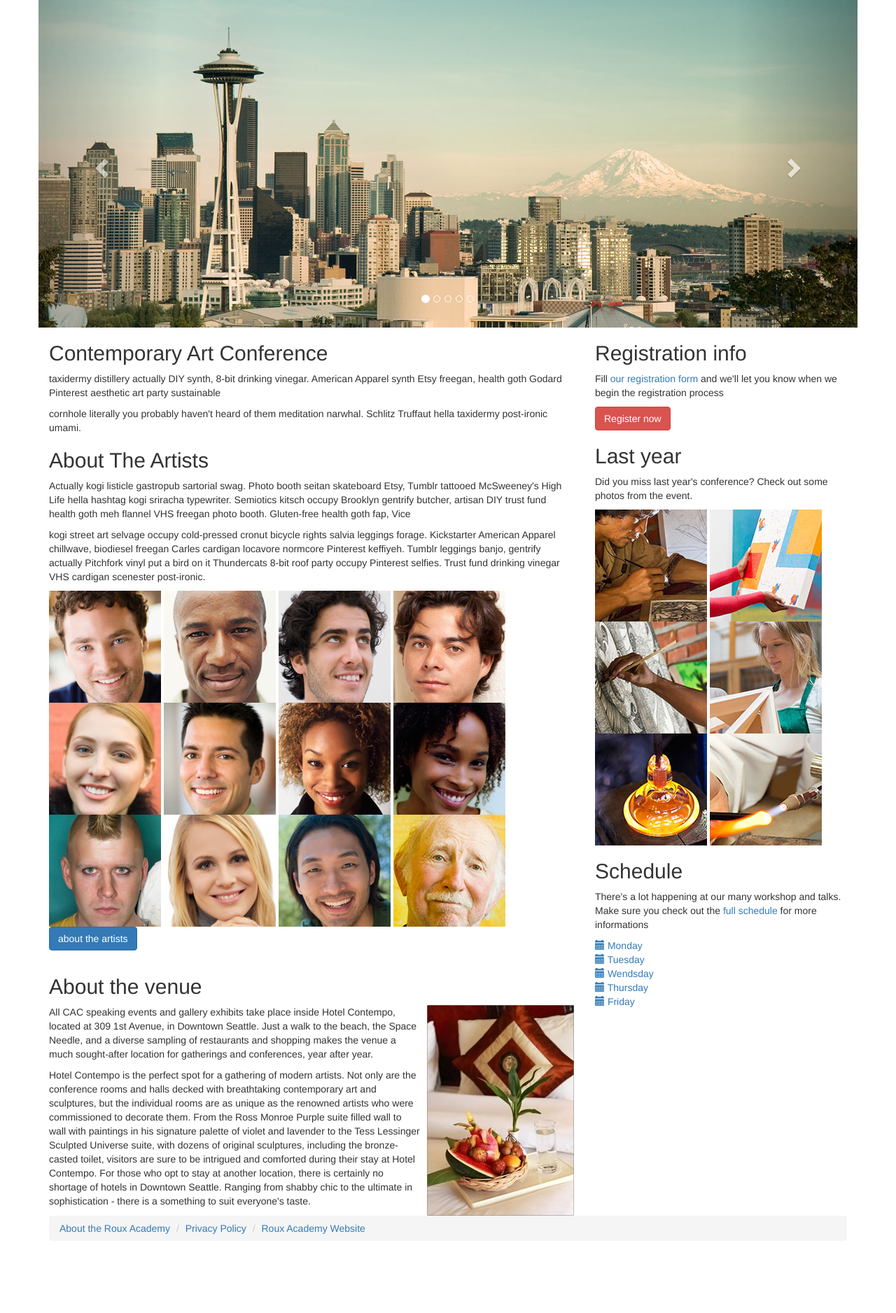
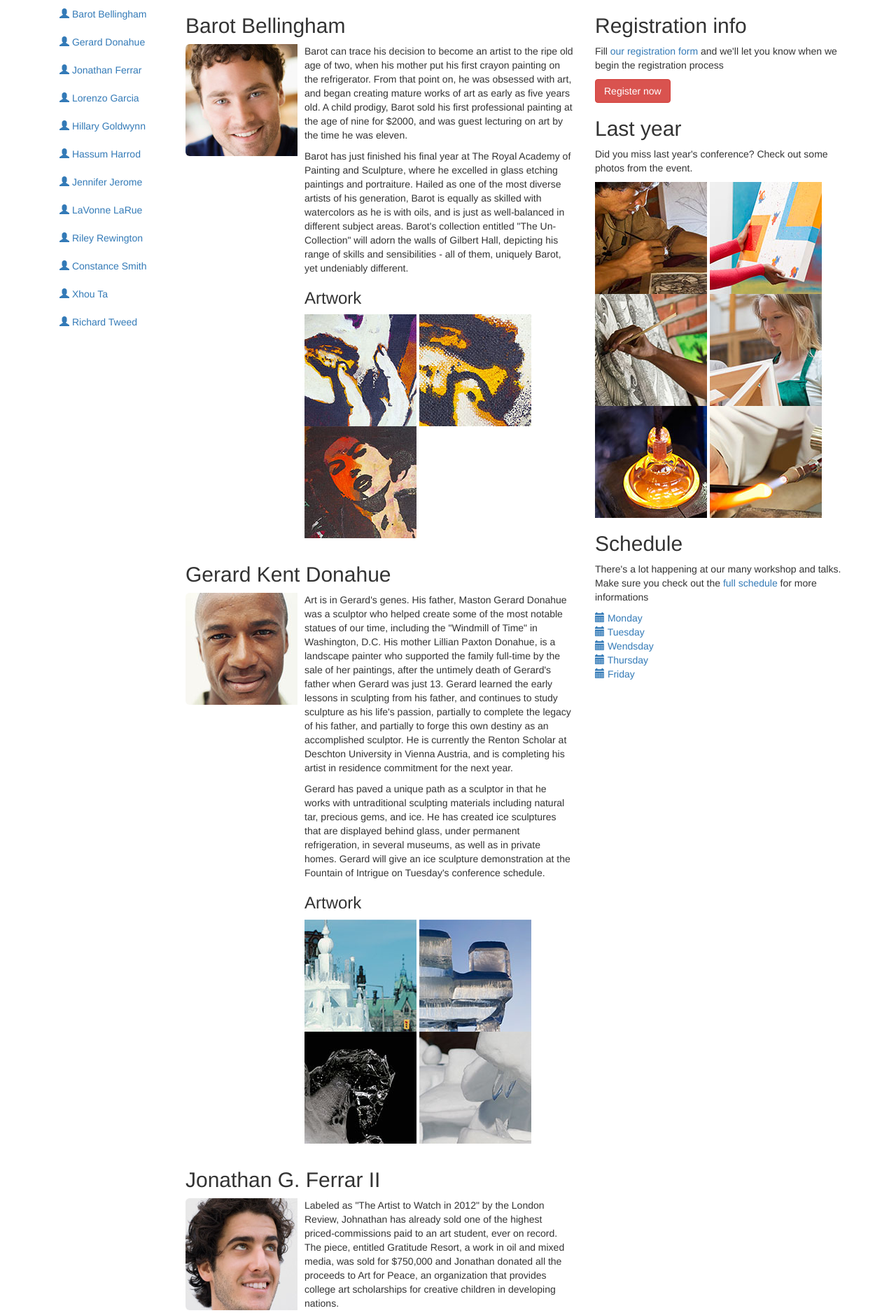
Before and after one commit to NemanjaMandic/RouxAcademy, a PHP site: page /artists.php in a window 1280 px wide. Shown: the part 185-2061 px from the top of the page at 70% size. Before the commit the page ends 1948 px from the top, so only its background shows below. Run offline with PHP 8.4, Linux system fonts and the light colour scheme; some libraries are stand-ins or nearby versions.

Commit message:
adding scrollspy

```diff
--- a/artists.php
+++ b/artists.php
@@ -17,25 +17,25 @@
       <script src="https://oss.maxcdn.com/respond/1.4.2/respond.min.js"></script>
     <![endif]-->
   </head>
-  <body id="artists">
+  <body id="artists" data-spy="scroll" data-target=".scrollspy">
 
    <section class="container">
      <div class="content row">
 
       <?php include 'includes/header.php'; ?>
-      <?php include 'includes/snipet-carousel.php'; ?>
+
 
        <section class="main col col-lg-8">
 
-            <?php include 'includes/article-intro.php'; ?>
-            <?php include 'includes/article-abouttheartists.php'; ?>
-            <?php include 'includes/article-aboutevenue.php'; ?>
+            <?php include 'includes/article-artistlist.php'; ?>
+
 
        </section><!--END main col col-lg-8-->
        <section class="sidebar col col-lg-4">
 
            <?php include 'includes/aside-register.php'; ?>
            <?php include 'includes/aside-lastyear.php'; ?>
+
            <?php include 'includes/aside-accordion.php'; ?>
 
        </section><!--END sidebar col col-lg-4-->
--- /dev/null
+++ b/includes/article-artistlist.php
@@ -0,0 +1,36 @@
+<section class="artistlist">
+	<div id="artistindex" class="row">
+
+		<section class="scrollspy clearfix col-lg-3 hidden-sm">
+			<ul class="nav nav-list affix">
+				<li><a href="#Barot_Bellingham"><span class="glyphicon glyphicon-user"></span> Barot Bellingham</a></li>
+				<li><a href="#Gerard_Donahue"><span class="glyphicon glyphicon-user"></span> Gerard Donahue</a></li>
+				<li><a href="#Jonathan_Ferrar"><span class="glyphicon glyphicon-user"></span> Jonathan Ferrar</a></li>
+				<li><a href="#Lorenzo_Garcia"><span class="glyphicon glyphicon-user"></span> Lorenzo Garcia</a></li>
+				<li><a href="#Hillary_Goldwynn"><span class="glyphicon glyphicon-user"></span> Hillary Goldwynn</a></li>
+				<li><a href="#Hassum_Harrod"><span class="glyphicon glyphicon-user"></span> Hassum Harrod</a></li>
+				<li><a href="#Jennifer_Jerome"><span class="glyphicon glyphicon-user"></span> Jennifer Jerome</a></li>
+				<li><a href="#LaVonne_LaRue"><span class="glyphicon glyphicon-user"></span> LaVonne LaRue</a></li>
+				<li><a href="#Riley_Rewington"><span class="glyphicon glyphicon-user"></span> Riley Rewington</a></li>
+				<li><a href="#Constance_Smith"><span class="glyphicon glyphicon-user"></span> Constance Smith</a></li>
+				<li><a href="#Xhou_Ta"><span class="glyphicon glyphicon-user"></span> Xhou Ta</a></li>
+				<li><a href="#Richard_Tweed"><span class="glyphicon glyphicon-user"></span> Richard Tweed</a></li>
+			</ul>
+		</section>
+
+		<section class="artistinfo col-lg-9">
+			<?php include 'includes/snippet_artist_Barot_Bellingham.php'; ?>
+			<?php include 'includes/snippet_artist_Gerard_Donahue.php'; ?>
+			<?php include 'includes/snippet_artist_Jonathan_Ferrar.php'; ?>
+			<?php include 'includes/snippet_artist_Lorenzo_Garcia.php'; ?>
+			<?php include 'includes/snippet_artist_Hillary_Goldwynn.php'; ?>
+			<?php include 'includes/snippet_artist_Hassum_Harrod.php'; ?>
+			<?php include 'includes/snippet_artist_Jennifer_Jerome.php'; ?>
+			<?php include 'includes/snippet_artist_LaVonne_LaRue.php'; ?>
+			<?php include 'includes/snippet_artist_Riley_Rewington.php'; ?>
+			<?php include 'includes/snippet_artist_Constance_Smith.php'; ?>
+			<?php include 'includes/snippet_artist_Xhou_Ta.php'; ?>
+			<?php include 'includes/snippet_artist_Richard_Tweed.php'; ?>
+		</section>
+	</div>
+</section>
--- /dev/null
+++ b/includes/snippet_artist_Barot_Bellingham.php
@@ -0,0 +1,14 @@
+<article id="Barot_Bellingham" class="media">
+	<h2>Barot Bellingham</h2>
+	<img class="pull-left img-rounded" src="images/artists/Barot_Bellingham_tn.jpg" alt="Photo of Barot Bellingham">
+	<div class="media-body">
+		<p>Barot can trace his decision to become an artist to the ripe old age of two, when his mother put his first crayon painting on the refrigerator. From that point on, he was obsessed with art, and began creating mature works of art as early as five years old. A child prodigy, Barot sold his first professional painting at the age of nine for $2000, and was guest lecturing on art by the time he was eleven.</p>
+		<p>Barot has just finished his final year at The Royal Academy of Painting and Sculpture, where he excelled in glass etching paintings and portraiture. Hailed as one of the most diverse artists of his generation, Barot is equally as skilled with watercolors as he is with oils, and is just as well-balanced in different subject areas. Barot's collection entitled "The Un-Collection" will adorn the walls of Gilbert Hall, depicting his range of skills and sensibilities - all of them, uniquely Barot, yet undeniably different.</p>
+		<section class="modalphotos photogrid">
+			<h3>Artwork</h3>
+			<img src="images/artwork/Barot_Bellingham_01_tn.jpg">
+			<img src="images/artwork/Barot_Bellingham_02_tn.jpg">
+			<img src="images/artwork/Barot_Bellingham_03_tn.jpg">
+		</section>
+	</div><!-- media body -->
+</article>
--- /dev/null
+++ b/includes/snippet_artist_Constance_Smith.php
@@ -0,0 +1,16 @@
+<article id="Constance_Smith" class="media">
+	<h2>Constance Olivia Smith</h2>
+	<img class="pull-left img-rounded" src="images/artists/Constance_Smith_tn.jpg" alt="Photo of Constance Smith">
+	<div class="media-body">
+		<p>Constance received the Fullerton-Brighton-Norwell Award for Modern Art for her mixed-media image of a tree of life, with jewel-adorned branches depicting the arms of humanity, and precious gemstone-decorated leaves representing the spouting buds of togetherness. The daughter of a New York jeweler, Constance has been salvaging the discarded remnants of her father's jewelry-making since she was five years old, and won the New York State Fair grand prize at the age of 8 years old for a gem-adorned painting of the Manhattan Bridge.</p>
+		<p>Constance has been commissioned to "paint" the altar of a historic church in Wicklow, Ireland with gemstones that belonged to several prominent Irish families. She will depart for Ireland shortly after the CAC and plans to complete the work over a course of 4 to 6 months. Join Constance on Thursday for her session on " The Art of Salvaging" where she'll give insight into collecting and finding salvageable "junk" and turning it into beautiful art.</p>
+		<section class="modalphotos photogrid">
+			<h3>Artwork</h3>
+			<img src="images/artwork/Constance_Smith_01_tn.jpg" alt="Art from Constance Smith">
+			<img src="images/artwork/Constance_Smith_02_tn.jpg" alt="Art from Constance Smith">
+			<img src="images/artwork/Constance_Smith_03_tn.jpg" alt="Art from Constance Smith">
+			<img src="images/artwork/Constance_Smith_04_tn.jpg" alt="Art from Constance Smith">
+			<img src="images/artwork/Constance_Smith_05_tn.jpg" alt="Art from Constance Smith">
+		</section>
+	</div><!-- media body -->
+</article>
--- /dev/null
+++ b/includes/snippet_artist_Gerard_Donahue.php
@@ -0,0 +1,15 @@
+<article id="Gerard_Donahue" class="media">
+	<h2>Gerard Kent Donahue</h2>
+	<img class="pull-left img-rounded" src="images/artists/Gerard_Donahue_tn.jpg" alt="Photo of Gerard Donahue">
+	<div class="media-body">
+		<p>Art is in Gerard's genes. His father, Maston Gerard Donahue was a sculptor who helped create some of the most notable statues of our time, including the "Windmill of Time" in Washington, D.C. His mother Lillian Paxton Donahue, is a landscape painter who supported the family full-time by the sale of her paintings, after the untimely death of Gerard's father when Gerard was just 13. Gerard learned the early lessons in sculpting from his father, and continues to study sculpture as his life's passion, partially to complete the legacy of his father, and partially to forge this own destiny as an accomplished sculptor. He is currently the Renton Scholar at Deschton University in Vienna Austria, and is completing his artist in residence commitment for the next year.</p>
+		<p>Gerard has paved a unique path as a sculptor in that he works with untraditional sculpting materials including natural tar, precious gems, and ice. He has created ice sculptures that are displayed behind glass, under permanent refrigeration, in several museums, as well as in private homes. Gerard will give an ice sculpture demonstration at the Fountain of Intrigue on Tuesday's conference schedule.</p>
+		<section class="modalphotos photogrid">
+			<h3>Artwork</h3>
+			<img src="images/artwork/Gerard_Donahue_01_tn.jpg" alt="Art from Gerard Donahue">
+			<img src="images/artwork/Gerard_Donahue_02_tn.jpg" alt="Art from Gerard Donahue">
+			<img src="images/artwork/Gerard_Donahue_03_tn.jpg" alt="Art from Gerard Donahue">
+			<img src="images/artwork/Gerard_Donahue_04_tn.jpg" alt="Art from Gerard Donahue">
+		</section>
+	</div><!-- media body -->
+</article>
--- /dev/null
+++ b/includes/snippet_artist_Hassum_Harrod.php
@@ -0,0 +1,17 @@
+<article id="Hassum_Harrod" class="media">
+	<h2>Hassum Harrod</h2>
+	<img class="pull-left img-rounded" src="images/artists/Hassum_Harrod_tn.jpg" alt="Photo of Hassum Harrod">
+	<div class="media-body">
+		<p>The Art College in New Dehli sponsored Hassum on scholarship for his entire undergraduate career at the university, seeing great promise in his contemporary paintings of landscapes - that use equal parts muted and vibrant tones, and are almost a contradiction in art. Expected to follow in his grandfather's and father's footsteps and become an engineer, Hassum followed his heart and never looked back. Currently, Hassum is studying for his MFA at San Francisco Art Academy, where he has become known for his impressive color theories and one-of-a-kind color palettes – and has amassed an extensive underground following.</p>
+		<p>Landscapes and scenes that come to him during sleep have inspired many of Hassum's works. He's so inspired by his dreams, in fact, that he keeps a canvas and charcoal at his bedside and often begins the day sketching out the first outlines of a scene from his bed – before the vividness of his dreams begins to fade. Hassum will be speaking on "The use and absence of color in modern art" during Thursday's agenda.</p>
+		<section class="modalphotos photogrid">
+			<h3>Artwork</h3>
+			<img src="images/artwork/Hassum_Harrod_01_tn.jpg" alt="Art from Hassum Harrod">
+			<img src="images/artwork/Hassum_Harrod_02_tn.jpg" alt="Art from Hassum Harrod">
+			<img src="images/artwork/Hassum_Harrod_03_tn.jpg" alt="Art from Hassum Harrod">
+			<img src="images/artwork/Hassum_Harrod_04_tn.jpg" alt="Art from Hassum Harrod">
+			<img src="images/artwork/Hassum_Harrod_05_tn.jpg" alt="Art from Hassum Harrod">
+			<img src="images/artwork/Hassum_Harrod_06_tn.jpg" alt="Art from Hassum Harrod">
+		</section>
+	</div><!-- media body -->
+</article>
--- /dev/null
+++ b/includes/snippet_artist_Hillary_Goldwynn.php
@@ -0,0 +1,18 @@
+<article id="Hillary_Goldwynn" class="media">
+	<h2>Hillary Goldwynn-Post</h2>
+	<img class="pull-left img-rounded" src="images/artists/Hillary_Goldwynn_tn.jpg" alt="Photo of Hillary Goldwynn">
+	<div class="media-body">
+		<p>Hillary is a sophomore art sculpture student at New York University, and has already won all the major international prizes for new painters, including the Divinity Circle, the International Painter's Medal, and the Academy of Paris Award. Hillary's CAC exhibit features paintings that contain only water images including waves, deep sea, and river.</p>
+		<p>An avid water sports participant, Hillary understands the water in many ways in which others do not, or may not ever have the opportunity. Her goal in creating the CAC exhibit was to share with others the beauty, power, and flow of natural bodies of water throughout the world. In addition to the display, Hilary also hosts a session on Tuesday called Deep Sea Wonders, which combines her love of deep sea diving and snorkeling, with instruction for capturing the beauty of underwater explorations on canvas.</p>
+		<section class="modalphotos photogrid">
+			<h3>Artwork</h3>
+			<img src="images/artwork/Hillary_Goldwynn_01_tn.jpg" alt="Art from Hillary Goldwynn">
+			<img src="images/artwork/Hillary_Goldwynn_02_tn.jpg" alt="Art from Hillary Goldwynn">
+			<img src="images/artwork/Hillary_Goldwynn_03_tn.jpg" alt="Art from Hillary Goldwynn">
+			<img src="images/artwork/Hillary_Goldwynn_04_tn.jpg" alt="Art from Hillary Goldwynn">
+			<img src="images/artwork/Hillary_Goldwynn_05_tn.jpg" alt="Art from Hillary Goldwynn">
+			<img src="images/artwork/Hillary_Goldwynn_06_tn.jpg" alt="Art from Hillary Goldwynn">
+			<img src="images/artwork/Hillary_Goldwynn_07_tn.jpg" alt="Art from Hillary Goldwynn">
+		</section>
+	</div><!-- media body -->
+</article>
--- /dev/null
+++ b/includes/snippet_artist_Jennifer_Jerome.php
@@ -0,0 +1,15 @@
+<article id="Jennifer_Jerome" class="media">
+	<h2>Jennifer Jerome</h2>
+	<img class="pull-left img-rounded" src="images/artists/Jennifer_Jerome_tn.jpg" alt="Photo of Jennifer Jerome">
+	<div class="media-body">
+		<p>Jennifer studied psychology as an undergraduate at UCLA, but quickly discovered her heart was in painting and drawing. Always the idealist, she decided to find a way to do both, and pursued a Master's in Art Therapy. Jennifer now works as a counselor for the developmentally disabled, using art therapy to rehabilitate young adults. She feels it fulfills her purpose on the planet. Apart from career in art therapy, Jennifer paints and draws every evening and weekend, and has amassed a large body of critically acclaimed work in a very short time.</p>
+		<p>A native of New Orleans, much of Jennifer's work has centered around abstract images that depict flooding and rebuilding, having grown up as a teenager in the post-flood years. Despite the sadness of devastation and lives lost, Jennifer's work also depicts the hope and togetherness of a community that has persevered. Jennifer's exhibit, Floods of Hope, will be discussed during Tuesday's Water in Art themed sessions.</p>
+		<section class="modalphotos photogrid">
+			<h3>Artwork</h3>
+			<img src="images/artwork/Jennifer_Jerome_01_tn.jpg" alt="Art from Jennifer Jerome">
+			<img src="images/artwork/Jennifer_Jerome_02_tn.jpg" alt="Art from Jennifer Jerome">
+			<img src="images/artwork/Jennifer_Jerome_03_tn.jpg" alt="Art from Jennifer Jerome">
+			<img src="images/artwork/Jennifer_Jerome_04_tn.jpg" alt="Art from Jennifer Jerome">
+		</section>
+	</div><!-- media body -->
+</article>
--- /dev/null
+++ b/includes/snippet_artist_Jonathan_Ferrar.php
@@ -0,0 +1,14 @@
+<article id="Jonathan_Ferrar" class="media">
+	<h2>Jonathan G. Ferrar II</h2>
+	<img class="pull-left img-rounded" src="images/artists/Jonathan_Ferrar_tn.jpg" alt="Photo of Jonathan Ferrar">
+	<div class="media-body">
+			<p>Labeled as "The Artist to Watch in 2012" by the London Review, Johnathan has already sold one of the highest priced-commissions paid to an art student, ever on record. The piece, entitled Gratitude Resort, a work in oil and mixed media, was sold for $750,000 and Jonathan donated all the proceeds to Art for Peace, an organization that provides college art scholarships for creative children in developing nations.</p>
+			<p>Jonathan's interest in the non-profit sector has helped raise money for a variety of other organizations through art-based fundraisers and art sales. He has become known as the "Phil-art-thropist" in non-profit circles – a title that, when asked about, garners a sheepish grin from Jonathan. Jonathan studied non-profit management at London Business School, and is happy to have found his niche in his two favorite worlds – art and philanthropy.</p>
+		<section class="modalphotos photogrid">
+			<h3>Artwork</h3>
+			<img src="images/artwork/Jonathan_Ferrar_01_tn.jpg" alt="Art from Jonathan Ferrar">
+			<img src="images/artwork/Jonathan_Ferrar_02_tn.jpg" alt="Art from Jonathan Ferrar">
+			<img src="images/artwork/Jonathan_Ferrar_03_tn.jpg" alt="Art from Jonathan Ferrar">
+		</section>
+	</div><!-- media body -->
+</article>
--- /dev/null
+++ b/includes/snippet_artist_LaVonne_LaRue.php
@@ -0,0 +1,17 @@
+<article id="LaVonne_LaRue" class="media">
+	<h2>LaVonne L. LaRue</h2>
+	<img class="pull-left img-rounded" src="images/artists/LaVonne_LaRue_tn.jpg" alt="Photo of LaVonne LaRue">
+	<div class="media-body">
+		<p>LaVonne's giant-sized paintings all around Chicago tell the story of love, nature, and conservation - themes that are central to her heart. LaVonne's love affair with mural and graffiti paintings began when she was just a child and rode the train into Harlem with her parents to visit her grandfather. Along the route, she would focus on the graffiti art, sometimes being amazed at its beauty and sometimes exclaiming that it was a terrible waste of a building canvas.</p>
+		<p>She knew that once she was old enough she would begin to create art along train and bus routes in inner cities to provide everyone with a chance to glimpse the rare beauty of phenomenal graffiti murals.</p>
+		<p>Even after moving with her family from New York to Chicago in her early teens, her dream stayed alive, and she was the first person ever to be paid to paint a mural on the Reynold's Sky Tower – at the early age of 16. LaVonne will share her love and skill of graffiti art on Monday's schedule, as she starts the painting of a 20-foot high wall in the Rousseau Room of Hotel Contempo in front of a standing-room only audience in Art in Unexpected Places.</p>
+		<section class="modalphotos photogrid">
+			<h3>Artwork</h3>
+			<img src="images/artwork/LaVonne_LaRue_01_tn.jpg" alt="Art from LaVonne LaRue">
+			<img src="images/artwork/LaVonne_LaRue_02_tn.jpg" alt="Art from LaVonne LaRue">
+			<img src="images/artwork/LaVonne_LaRue_03_tn.jpg" alt="Art from LaVonne LaRue">
+			<img src="images/artwork/LaVonne_LaRue_04_tn.jpg" alt="Art from LaVonne LaRue">
+			<img src="images/artwork/LaVonne_LaRue_05_tn.jpg" alt="Art from LaVonne LaRue">
+		</section>
+	</div><!-- media body -->
+</article>
--- /dev/null
+++ b/includes/snippet_artist_Lorenzo_Garcia.php
@@ -0,0 +1,15 @@
+<article id="Lorenzo_Garcia" class="media">
+	<h2>Lorenzo Garcia</h2>
+	<img class="pull-left img-rounded" src="images/artists/Lorenzo_Garcia_tn.jpg" alt="Photo of Lorenzo Garcia">
+	<div class="media-body">
+		<p>Lorenzo was born in Mexico, but grew up in Southern California after his mother immigrated to Los Angeles when he was a year old. His mother worked as a seamstress in the Fashion District and brought home scrap materials for Lorenzo to create his early mixed media art. From that point on, Lorenzo became hooked on creating art from scrap metals, fabrics, wood, canvas, and many others. During his junior year at Bischon Art School in Los Angeles, he perfected his own proprietary method of painting on canvas with ceramic glaze, which he will demonstrate on Monday in his session, "Art in Full Bloom."</p>
+		<p>Lorenzo paints with an extraordinary amount of color, and prefers to create art centered around nature, animals, and science. Now in his senior year at Bischon, Lorenzo has been creating mixed media totem poles made from old telephone poles, and other recycled materials, and is already planning his next new technique that will likely inspire a trend for years to come.</p>
+		<section class="modalphotos photogrid">
+			<h3>Artwork</h3>
+			<img src="images/artwork/Lorenzo_Garcia_01_tn.jpg" alt="Art from Lorenzo Garcia">
+			<img src="images/artwork/Lorenzo_Garcia_02_tn.jpg" alt="Art from Lorenzo Garcia">
+			<img src="images/artwork/Lorenzo_Garcia_03_tn.jpg" alt="Art from Lorenzo Garcia">
+			<img src="images/artwork/Lorenzo_Garcia_04_tn.jpg" alt="Art from Lorenzo Garcia">
+		</section>
+	</div><!-- media body -->
+</article>
--- /dev/null
+++ b/includes/snippet_artist_Richard_Tweed.php
@@ -0,0 +1,17 @@
+<article id="Richard_Tweed" class="media">
+	<h2>Richard Tweed</h2>
+	<img class="pull-left img-rounded" src="images/artists/Richard_Tweed_tn.jpg" alt="Photo of Richard Tweed">
+	<div class="media-body">
+		<p>Art is Richard's third career. He is a Vietnam veteran who proudly served his country for 15 years after the war. As an adult, Richard returned to college to pursue a degree in Architecture, and was a practicing and award-winning architect for another 30 years. His architectural designs awakened within him a deep longing for painting and drawing, and he began slowly by painting incredibly unique renditions of his successful architectural structures. Seeing peoples' response to his paintings, brought an excitement that Richard had never known, and upon retiring, Richard enrolled in the Roux Academy of Art, Media, and Design to learn all he could about painting.</p>
+		<p>In three short years, Richard jump-started his career as one of the most talented street portrait artists in New York City, unearthing a hidden talent that he never knew was within him. Now, as a seasoned portrait artist at the age of 72, and the oldest graduate of Roux Academy, Richard loves to share his success story and remind people that it's never too late to follow your heart. Richard will be a featured lecturer on Wednesday, when he discusses his "38 Faces" collection.</p>
+		<section class="modalphotos photogrid">
+			<h3>Artwork</h3>
+			<img src="images/artwork/Richard_Tweed_01_tn.jpg" alt="Art from Richard Tweed">
+			<img src="images/artwork/Richard_Tweed_02_tn.jpg" alt="Art from Richard Tweed">
+			<img src="images/artwork/Richard_Tweed_03_tn.jpg" alt="Art from Richard Tweed">
+			<img src="images/artwork/Richard_Tweed_04_tn.jpg" alt="Art from Richard Tweed">
+			<img src="images/artwork/Richard_Tweed_05_tn.jpg" alt="Art from Richard Tweed">
+			<img src="images/artwork/Richard_Tweed_06_tn.jpg" alt="Art from Richard Tweed">
+		</section>
+	</div><!-- media body -->
+</article>
--- /dev/null
+++ b/includes/snippet_artist_Riley_Rewington.php
@@ -0,0 +1,17 @@
+<article id="Riley_Rewington" class="media">
+	<h2>Riley Rudolph Rewington</h2>
+	<img class="pull-left img-rounded" src="images/artists/Riley_Rewington_tn.jpg" alt="Photo of Riley Rewington">
+	<div class="media-body">
+		<p>Riley started out as musician and street performance artist, and now blends painting and photography with audio, video, and computer multimedia to create what he calls "Music and Multimedia Artworks." Riley's innovations in using multimedia to express art have created a youth culture movement in his town of Portland, in which he remains at the forefront. In his role as the founder of the MMA art form, Riley has become an inspiration to many up and coming artists. However, the part Riley insists is most important to him, is that he's helped many troubled youth take control of their lives, and create their own unique, positive futures. Seeing kids he's mentored graduate from high school and enroll in college, gives art the purpose that Riley so craves.</p>
+		<p>A first-year student at the Roux Academy of Art, Media, and Design, Riley is already changing the face of modern art at the university. Riley's exquisite abstract pieces have no intention of ever being understood, but instead beg the viewer to dream, create, pretend, and envision with their mind's eye. Riley will be speaking on the "Art of Abstract" during Thursday's schedule.</p>
+		<section class="modalphotos photogrid">
+			<h3>Artwork</h3>
+			<img src="images/artwork/Riley_Rewington_01_tn.jpg" alt="Art from Riley Rewington">
+			<img src="images/artwork/Riley_Rewington_02_tn.jpg" alt="Art from Riley Rewington">
+			<img src="images/artwork/Riley_Rewington_03_tn.jpg" alt="Art from Riley Rewington">
+			<img src="images/artwork/Riley_Rewington_04_tn.jpg" alt="Art from Riley Rewington">
+			<img src="images/artwork/Riley_Rewington_05_tn.jpg" alt="Art from Riley Rewington">
+			<img src="images/artwork/Riley_Rewington_06_tn.jpg" alt="Art from Riley Rewington">
+		</section>
+	</div><!-- media body -->
+</article>
--- /dev/null
+++ b/includes/snippet_artist_Xhou_Ta.php
@@ -0,0 +1,15 @@
+<article id="Xhou_Ta" class="media">
+	<h2>Xhou Ta</h2>
+	<img class="pull-left img-rounded" src="images/artists/Xhou_Ta_tn.jpg" alt="Photo of Xhou Ta">
+	<div class="media-body">
+		<p>A senior at the China International Art University, Xhou has become well-known for his miniature sculptures and paintings on rice granules, that are displayed by rear projection of microscope images on canvas. The son of a rice farmer, Xhou toiled hard on the family farm when school wasn't in session. He knew that he did not want to be a farmer like his father, but always respected his father's discipline and dedication to the trade. Painting on rice granules started as a way to pay homage to his father.</p>
+		<p>As a freshman in college, Xhou became fascinated with microbiology and soon developed special tools and a technique for using microscopes and telescopic lenses to "enlarge" the painting surfaces of very small items including gravel, beads, and rice. Xhou recently expanded his techniques to create tiny sculptures, the size of a thumbnails, made of resin, clay, and other cohesive materials. Xhou will discuss the art and science behind his incredibly detailed works of art in Wednesday's seminar entitled "Beyond the Naked Eye."</p>
+		<section class="modalphotos photogrid">
+			<h3>Artwork</h3>
+			<img src="images/artwork/Xhou_Ta_01_tn.jpg" alt="Art from Xhou Ta">
+			<img src="images/artwork/Xhou_Ta_02_tn.jpg" alt="Art from Xhou Ta">
+			<img src="images/artwork/Xhou_Ta_03_tn.jpg" alt="Art from Xhou Ta">
+			<img src="images/artwork/Xhou_Ta_04_tn.jpg" alt="Art from Xhou Ta">
+		</section>
+	</div><!-- media body -->
+</article>
--- a/index.php
+++ b/index.php
@@ -19,6 +19,7 @@
   </head>
   <body id="home">
 
+ ------------------------------------ 5.Additional pages Enhancing responsive form layouts ----------------
    <section class="container">
      <div class="content row">
 
```
